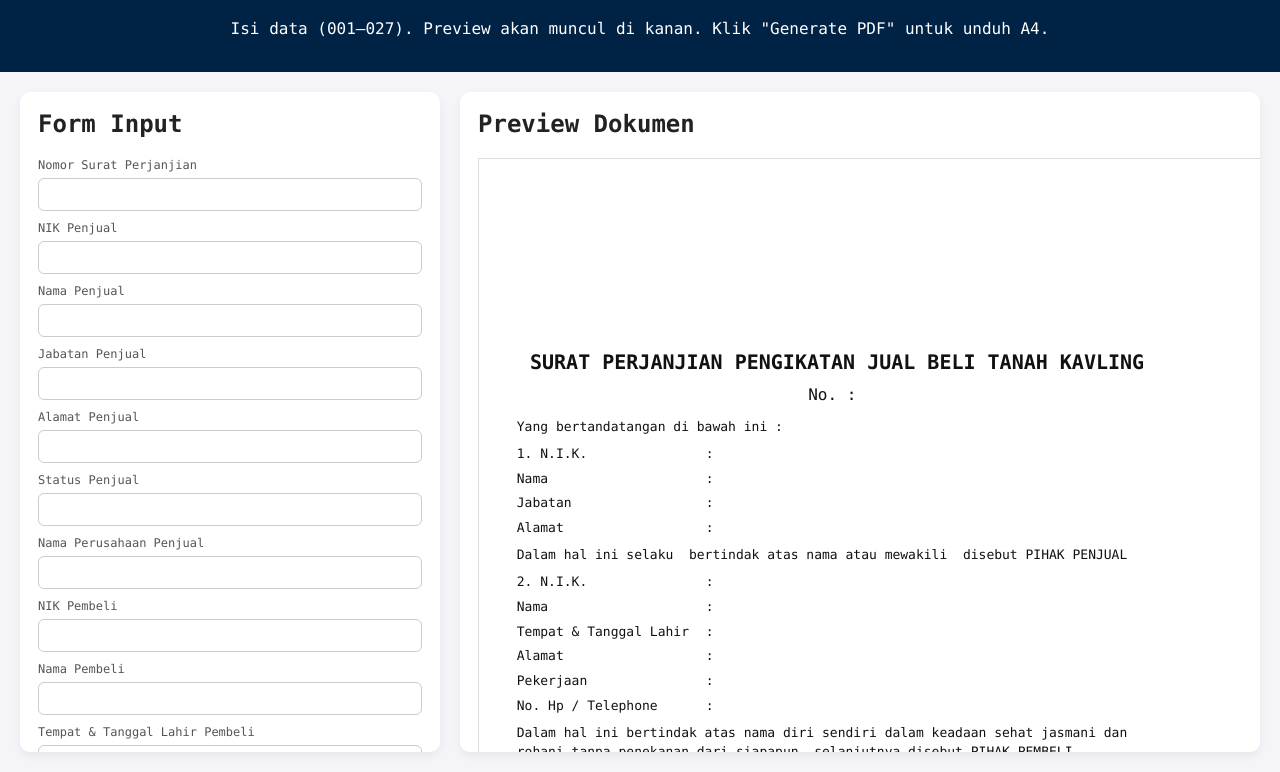
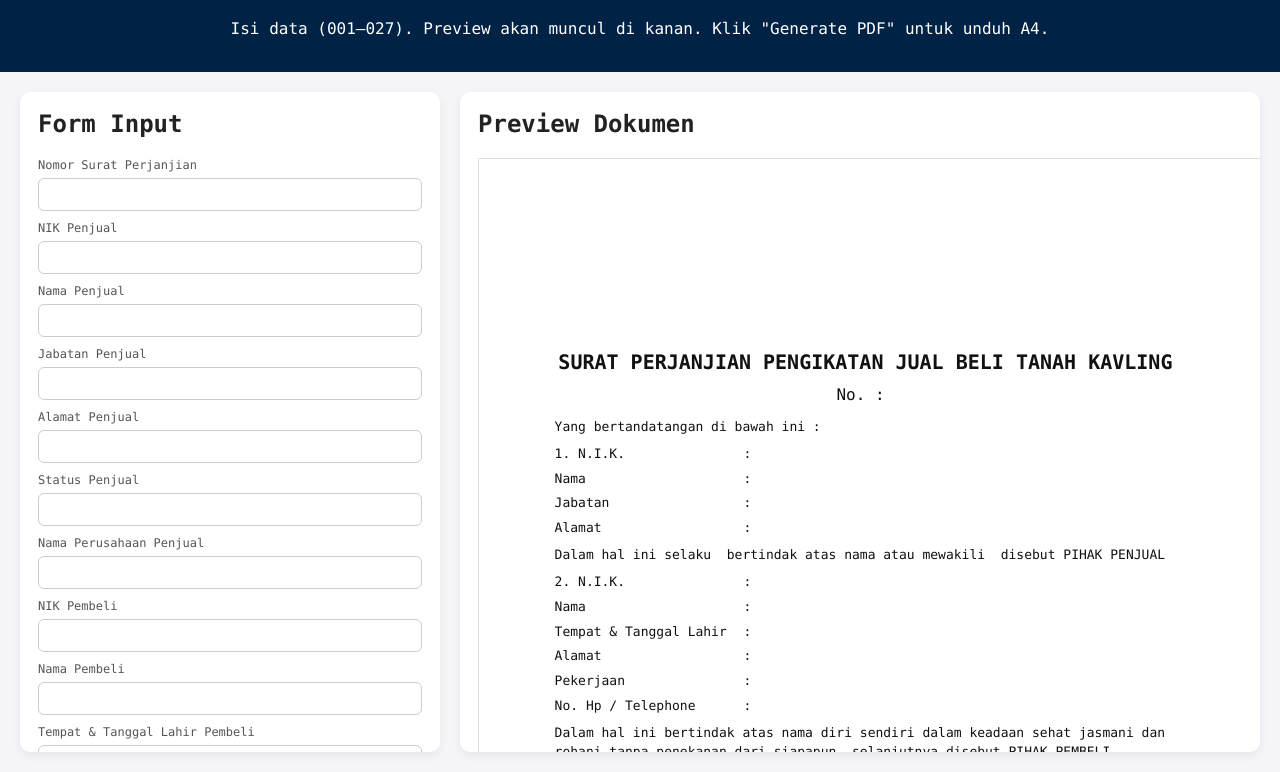
Before and after one commit to bobbylandlord/bobbylandlord.github.io, a plain HTML site: page index.html in a window 1280 px wide. Shown: the part 80-852 px from the top of the page. Drawn offline with Linux system fonts and the light colour scheme.

Commit message:
Update style.css

```diff
--- a/style.css
+++ b/style.css
@@ -77,7 +77,7 @@ button:hover { background:#003f7d; }
 .doc-preview {
   width: 210mm;
   min-height: 297mm;
-  padding: 40mm 30mm 30mm 10mm;
+  padding: 40mm 25mm 30mm 20mm;
   /* atas 40mm, kanan 30mm, bawah 30mm, kiri 10mm */
   margin: 0 auto;
   background: white;
```
